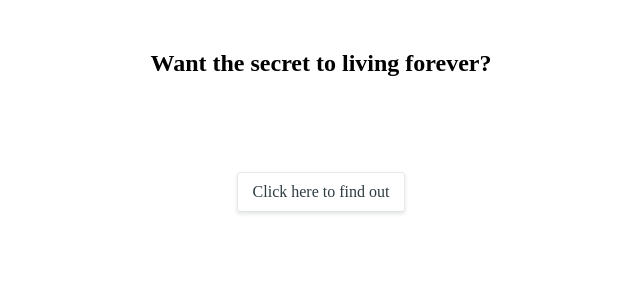
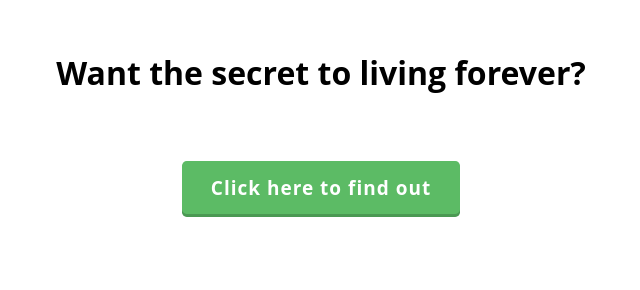
Before and after one commit to DavidWells/dummy-site, a website: page index.html in a window 1280 px wide. Shown: the whole page, without its empty margins (319-959 px from the left). Drawn offline with nearby package versions, Linux system fonts and the light colour scheme.

Commit message:
update lp

```diff
--- a/index.html
+++ b/index.html
@@ -8,83 +8,100 @@
         <meta name="viewport" content="width=device-width, initial-scale=1">
         <script src="https://code.jquery.com/jquery-3.3.1.min.js" crossorigin="anonymous"></script>
         <style type="text/css">
-
+          body {
+            margin: 0px;
+            padding: 0px;
+            font-family: 'Open Sans', Arial, sans-serif;
+          }
           button {
-            padding: 7px 15px;
-            font-family: inherit;
-            font-weight: 500;
-            font-size: 16px;
-            line-height: 24px;
+            -webkit-user-select: none;  /* Chrome all / Safari all */
+            -moz-user-select: none;     /* Firefox all */
+            -ms-user-select: none;      /* IE 10+ */
+            user-select: none;
+            font-family: 'Open Sans', Arial, sans-serif;
+            position: relative;
+            display: inline-block;
+            background: #5cbb65;
+            color: #fff !important;
+            border-radius: .25em;
+            font-weight: 700;
+            font-size: 19px;
+            text-decoration: none;
+            letter-spacing: 1px;
+            padding: .75em 1.5em .85em;
+            box-shadow: inset 0 -3px 0 0 rgba(0, 0, 0, .18);
+            border: 0;
+            -moz-transition: background-color .25s ease-in-out;
+            -webkit-transition: background-color .25s ease-in-out;
+            -o-transition: background-color .25s ease-in-out;
+            -ms-transition: background-color .25s ease-in-out;
+            transition: background-color .25s ease-in-out;
             text-align: center;
-            border: 1px solid #e9ebeb;
-            border-bottom: 1px solid #e1e3e3;
-            border-radius: 4px;
-            background-color: #fff;
-            color: rgba(14,30,37,.87);
-            box-shadow: 0 2px 4px 0 rgba(14,30,37,.12);
-            transition: all .2s ease;
-            transition-property: background-color,color,border,box-shadow;
-            outline: 0;
+            -webkit-text-stroke: 0;
           }
-          button:focus, button:hover {
-            background-color: #f5f5f5;
-            color: rgba(14,30,37,.87);
-            box-shadow: 0 8px 12px 0 rgba(233,235,235,.16), 0 2px 8px 0 rgba(0,0,0,.08);
-            text-decoration: none;
+          button:focus {
+            outline:none;
           }
-
           .demo-wrapper {
             margin-top: 30px;
-            transition: all 0.1s ease;
             display: flex;
             align-items: center;
             justify-content: center;
             height: 100%;
             flex-direction: column;
+            position: relative;
           }
           .bumper {
-            transition: all 0.1s ease;
+            position: relative;
+            transition: top 0.2s ease, bottom 0.2s ease, left 0.05s ease, right 0.05s ease;
+            top: 0;
+            top 1s ease 0s;
           }
           .button-inner button, .button-inner button:hover {
             cursor: none;
           }
           .bumper {
-            padding: 75px;
+            padding: 45px 75px;
             overflow: auto;
-            /* outline: 1px solid red; */
+            // outline: 1px solid red;
           }
         </style>
     </head>
     <body>
       <div class='demo-wrapper'>
-        <h2>Want the secret to living forever?</h2>
-        <span class="bumper">
+        <h1>Want the secret to living forever?</h1>
+        <div class="bumper">
           <span class="impossible-button">
           <button>
             Click here to find out
           </button>
           </span>
-        </span>
+        </div>
       </div>
     </body>
     <script>
+    var doc = $(document)
+    var windowWidth = $(document).outerWidth()
+    var button = $('.bumper button')
+    var buttonWidth = button.outerWidth()
+    var node
     jQuery(document).ready(function($) {
-      var node = $('.bumper')
+      node = $('.bumper')
       node.bind('mouseover', beginEvade)
       node.bind('mouseout', endEvade)
-      node.bind('click', jump)
+      // node.bind('click', jump)
     })
-
 
     function jump() {
       var $this = $(this),
       mLeft = Math.random() * 300,
       mTop = Math.random() * 300;
 
-      $this.css('margin-left', mLeft);
-      $this.css('margin-top', mTop);
+      $this.css('top', 'initial');
+      $this.css('left', 'initial');
     }
 
+    var count = 0
     function evade(evt) {
       var $this = $(this),
           corner = $this.offset(),
@@ -96,26 +113,42 @@
       if (dist.length() >= closest) {
         return;
       }
-
       // calculate new position
       var delta = dist.normal().multeq(closest).sub(dist)
-      var newCorner = {left: corner.left + delta.x, top: corner.top + delta.y}
+      var newCorner = { left: corner.left + delta.x, top: corner.top + delta.y }
 
       // bounds check
-      var padding = parseInt($this.css('padding-left'));
+      var padding = parseInt($this.css('padding-left'))
       if (newCorner.left < -padding) {
         newCorner.left = -padding;
       } else if (newCorner.left + $this.outerWidth() - padding > $(document).width()) {
-          newCorner.left = $(document).width() - $this.outerWidth() + padding;
+        newCorner.left = doc.width() - $this.outerWidth() + padding;
       }
-      if (newCorner.top < -padding) {
-          newCorner.top = -padding;
-      } else if (newCorner.top + $this.outerHeight() - padding > $(document).height()) {
-          newCorner.top = $(document).height() - $this.outerHeight() + padding;
+
+      var containerWidth = node.outerWidth()
+      var containerDiff = containerWidth - buttonWidth
+      var buttonOffset = containerWidth - (containerDiff / 2)
+      var maxx
+
+      if (windowWidth < (corner.left + buttonOffset + 10)) {
+        maxx = corner.left
+        newCorner.left = maxx
+        count++
+        if (count > 15) {
+          newCorner.left = maxx - 200
+          count = 0
+        }
+      }
+
+      var paddingTop = parseInt($this.css('padding-top'))
+      if (newCorner.top < -paddingTop) {
+        newCorner.top = -paddingTop;
+      } else if (newCorner.top + $this.outerHeight() - paddingTop > $(document).height()) {
+        newCorner.top = doc.height() - $this.outerHeight() + paddingTop;
       }
 
       // move bumper
-      $this.offset(newCorner);
+      $this.offset(newCorner)
     }
 
     function beginEvade() {
@@ -173,7 +206,6 @@
       div: function (c) {
         return this.clone().diveq(c);
       },
-
       dot: function (v) {
         return this.x * v.x + this.y * v.y;
       },
```
Lines whose indentation alone changed are shown as unchanged.
